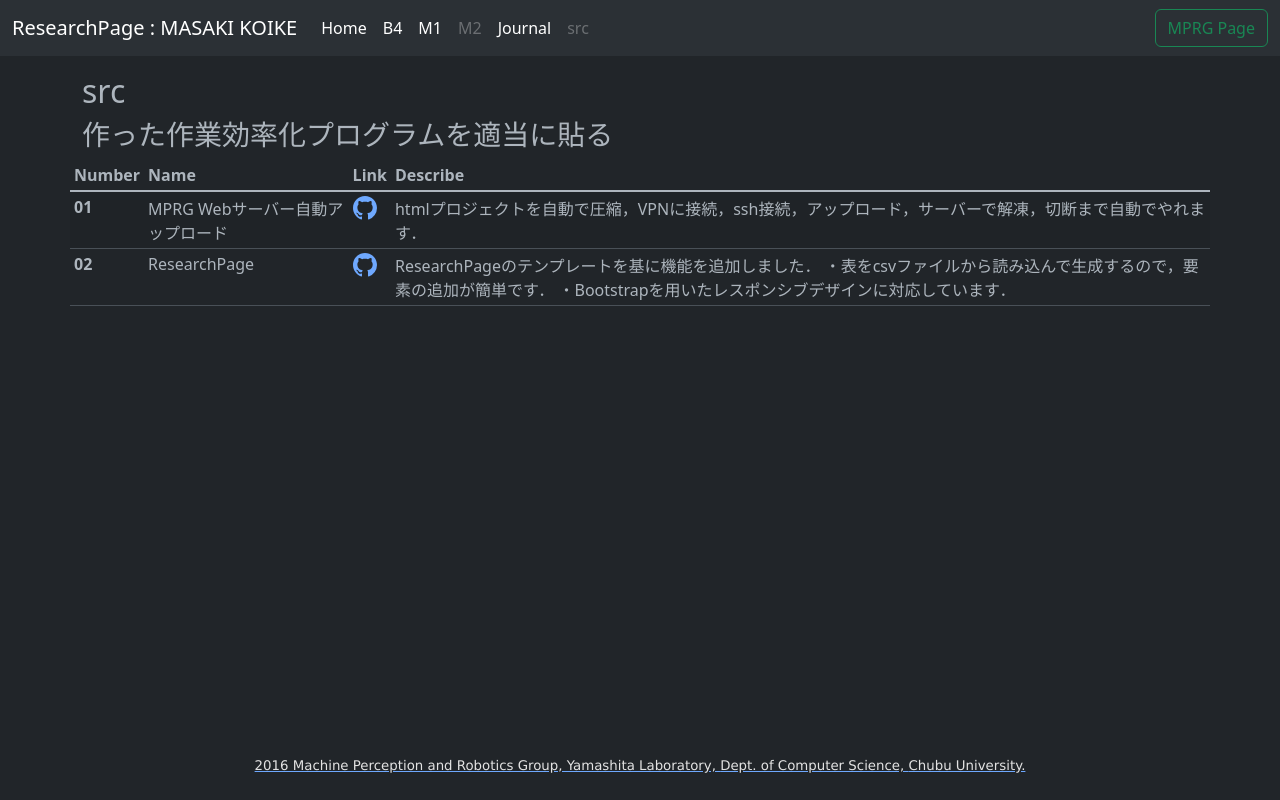
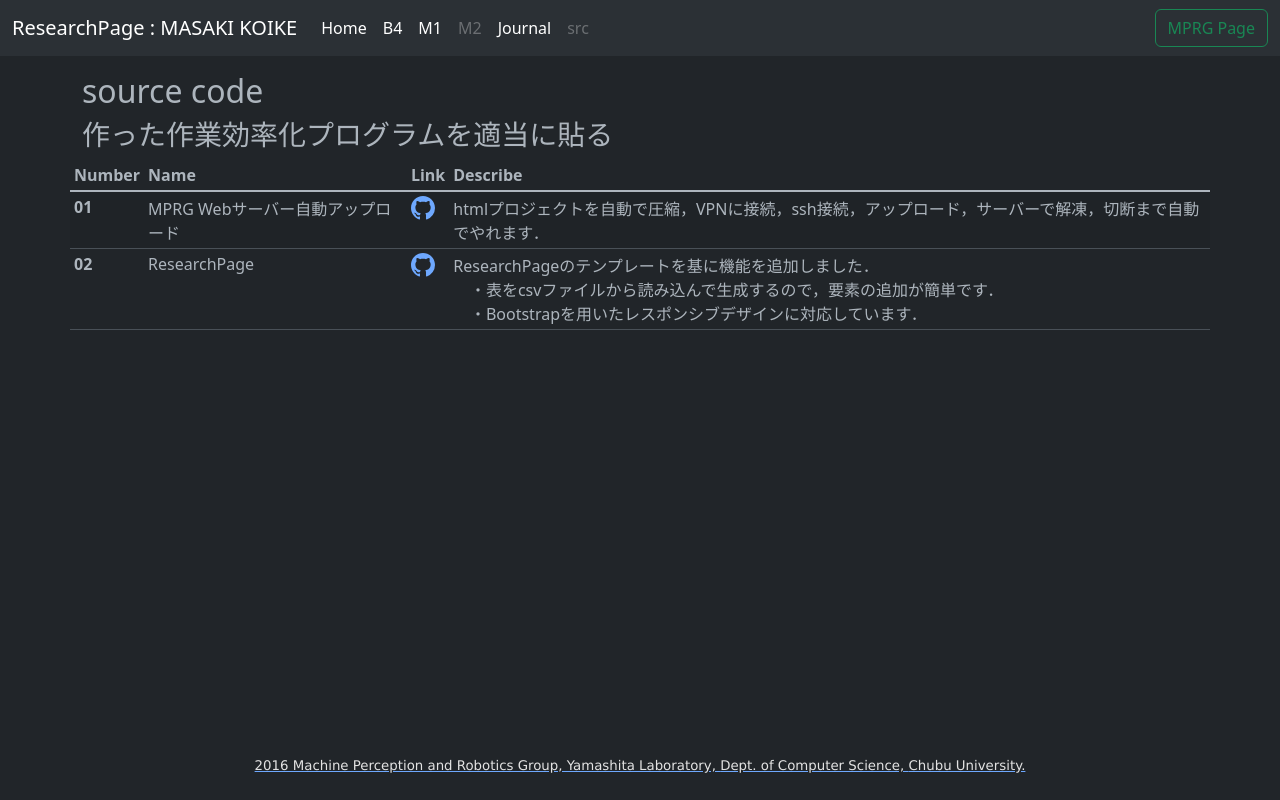
Before and after one commit to masa1357/ResearchPage, a plain HTML site: page src.html in a window 1280 px wide. Drawn offline with nearby package versions, Linux system fonts and the light colour scheme.

Commit message:
update src

```diff
--- a/src.html
+++ b/src.html
@@ -138,7 +138,7 @@
 
     <div class="container">
       <div class="row">
-        <h2>src</h2>
+        <h2>source code</h2>
         <h3>作った作業効率化プログラムを適当に貼る</h3>
         <table
           class="table table-striped table-hover table-sm table-responsive"
@@ -192,9 +192,9 @@
                 </a>
               </td>
               <td>
-                ResearchPageのテンプレートを基に機能を追加しました．
-                ・表をcsvファイルから読み込んで生成するので，要素の追加が簡単です．
-                ・Bootstrapを用いたレスポンシブデザインに対応しています．
+                ResearchPageのテンプレートを基に機能を追加しました．<br />
+                &nbsp;&nbsp;&nbsp;&nbsp;・表をcsvファイルから読み込んで生成するので，要素の追加が簡単です．<br />
+                &nbsp;&nbsp;&nbsp;&nbsp;・Bootstrapを用いたレスポンシブデザインに対応しています．
               </td>
             </tr>
             <!----------------------------------------------------->
```
